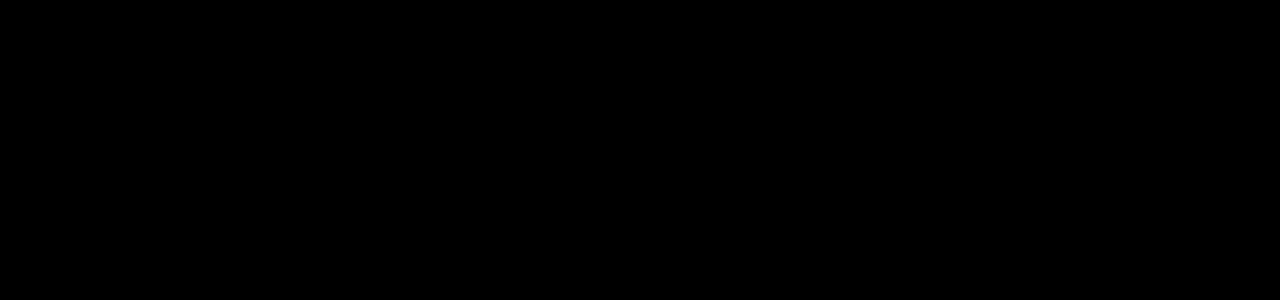
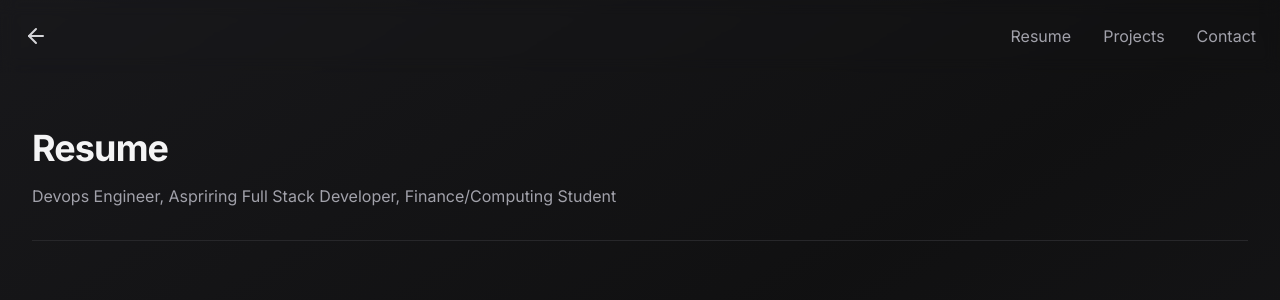
Before and after one commit to taeyeong2k/portfolio, a Next.js app: page /resume in a window 1280 px wide. Before the commit this address had no page. Shown: the top 300 px of the page. Built offline with nearby package versions, Linux system fonts and the light colour scheme; what tailwindcss-debug-screens would draw is missing.

Commit message:
add resume page

```diff
--- a/app/components/nav.tsx
+++ b/app/components/nav.tsx
@@ -29,6 +29,12 @@
 				<div className="container flex flex-row-reverse items-center justify-between p-6 mx-auto">
 					<div className="flex justify-between gap-8">
 						<Link
+							href="/resume"
+							className="duration-200 text-zinc-400 hover:text-zinc-100"
+						>
+							Resume
+						</Link>
+						<Link
 							href="/projects"
 							className="duration-200 text-zinc-400 hover:text-zinc-100"
 						>
--- a/app/page.tsx
+++ b/app/page.tsx
@@ -3,6 +3,7 @@
 import Particles from "./components/particles";
 
 const navigation = [
+	{ name: "Resume", href: "/resume"},
 	{ name: "Projects", href: "/projects" },
 	{ name: "Contact", href: "/contact" },
 ];
--- /dev/null
+++ b/app/resume/layout.tsx
@@ -0,0 +1,9 @@
+export default function ResumeLayout({
+	children,
+}: { children: React.ReactNode }) {
+	return (
+		<div className="relative min-h-screen bg-gradient-to-tl from-zinc-900 via-zinc-400/10 to-zinc-900 ">
+			{children}
+		</div>
+	);
+}
--- /dev/null
+++ b/app/resume/page.tsx
@@ -0,0 +1,20 @@
+import { Navigation } from "../components/nav";
+
+export default function Example() {
+	return (
+		<div className="relative pb-16">
+			<Navigation />
+			<div className="px-6 pt-16 mx-auto space-y-8 max-w-7xl lg:px-8 md:space-y-8 md:pt-24 lg:pt-32">
+				<div className="max-w-2xl mx-auto lg:mx-0">
+					<h2 className="text-3xl font-bold tracking-tight text-zinc-100 sm:text-4xl">
+						Resume
+					</h2>
+					<p className="mt-4 text-zinc-400">
+						Devops Engineer, Aspriring Full Stack Developer, Finance/Computing Student
+					</p>
+				</div>
+				<div className="w-full h-px bg-zinc-800" />
+            </div>
+        </div>
+    );
+}
```
Also changed, not shown: package.json (+12 -12 lines), 1 other file (tests, documents, lock files or other folders).
